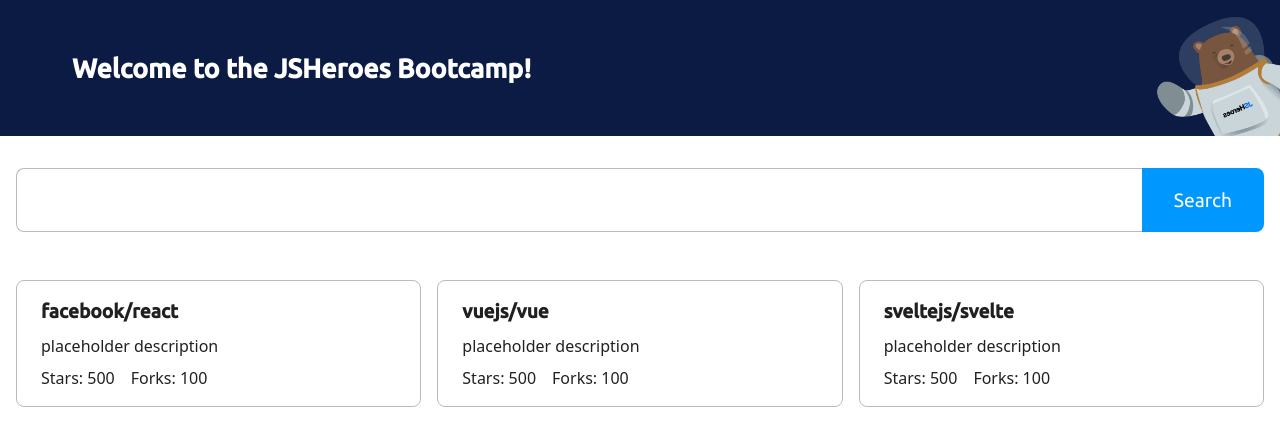
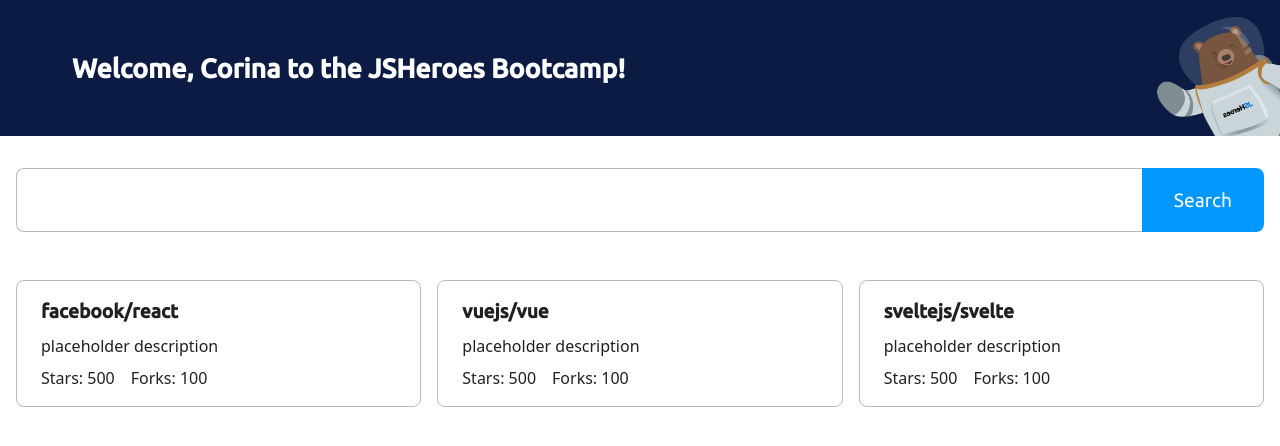
Before and after one commit to jsheroes/react-components-starter, a React (Vite) app: page / in a window 1280 px wide. Shown: the top 446 px of the page. Built offline with nearby package versions, Linux system fonts and the light colour scheme.

Commit message:
Update App.jsx

```diff
--- a/src/App.jsx
+++ b/src/App.jsx
@@ -5,7 +5,7 @@ function App() {
     <>
       <header>
         <div className="content-wrapper">
-          <h1>Welcome to the JSHeroes Bootcamp!</h1>
+          <h1>Welcome, Corina to the JSHeroes Bootcamp!</h1>
         </div>
         <img className="bear" src="/js-heroes-bear.png" />
       </header>
```
